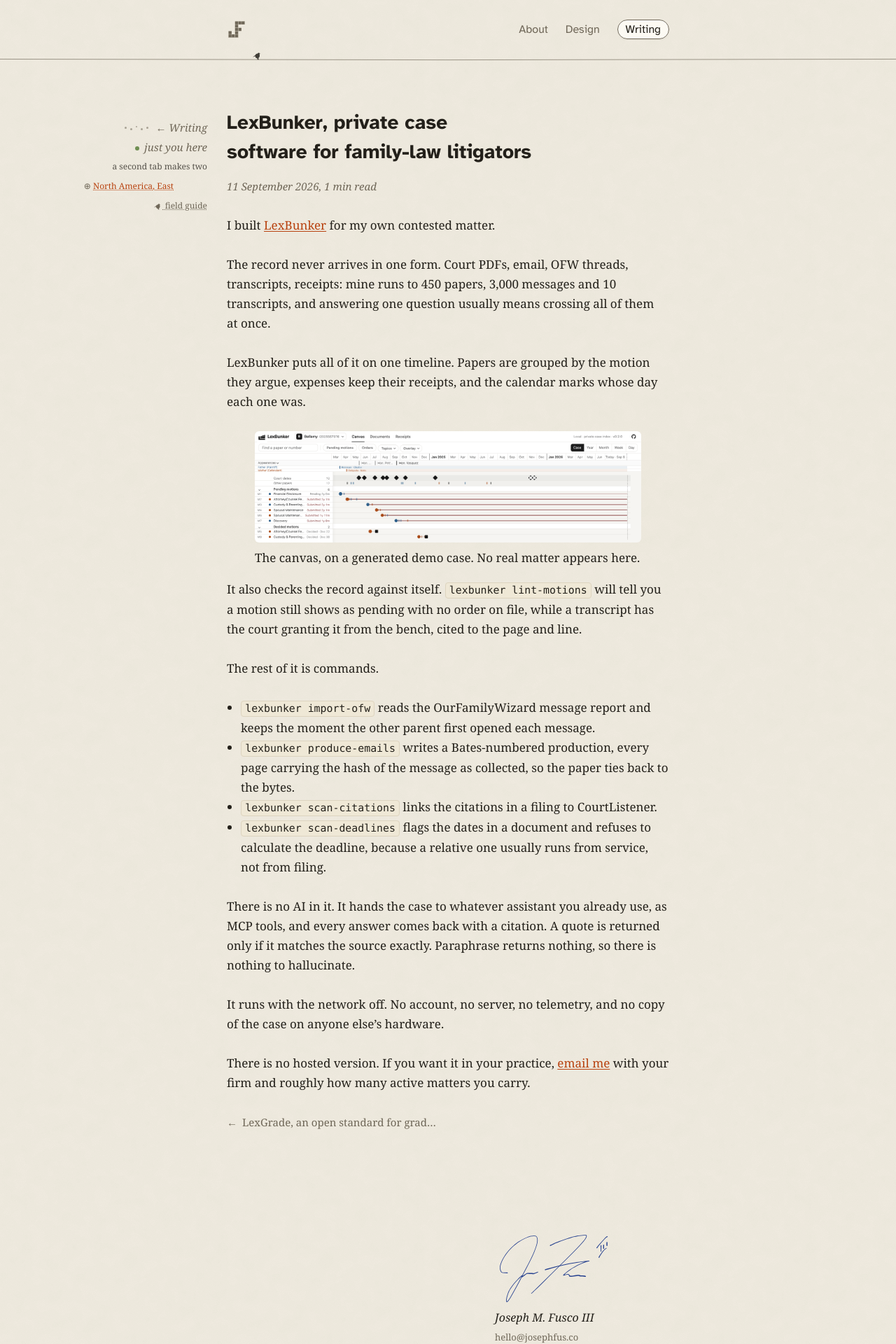
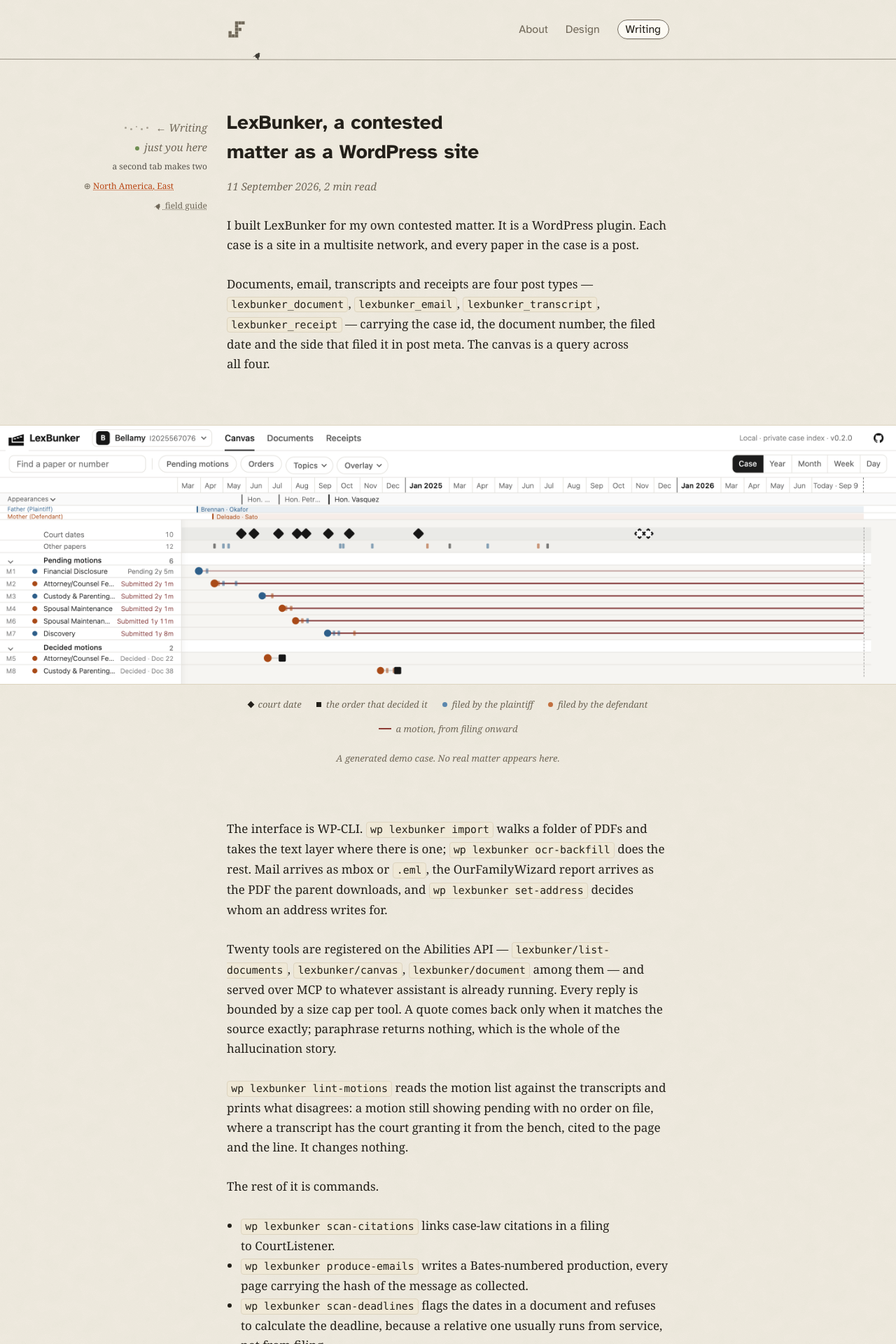
Before and after one commit to josephfusco/josephfusco.github.io, a Jekyll site: the page built from _posts/2026-09-11-lexbunker.md, in a window 1280 px wide. Shown: the top 1920 px of the page at 70% size. Built offline with Jekyll 4.4.1, drawn with Linux system fonts in a browser that asks for light colours; some of the changed text lies outside the part shown.

Commit message:
The LexBunker post is about how it is built
It read like the product page: the problem, the promise, the ask. The
angle is technical now. A case is a site in a multisite network, four
post types carry the papers, WP-CLI is the interface, twenty tools sit
on the Abilities API and answer over MCP, and a quote is returned only
on an exact match. The pitch at the end is gone.

The canvas runs the width of the page with a key under it in the marks
it uses, and the asset is 2880 wide so the picture holds up there. The
caption steps down to 0.8 of the body, the ratio the editor sets.

```diff
--- a/_posts/2026-09-11-lexbunker.md
+++ b/_posts/2026-09-11-lexbunker.md
@@ -1,31 +1,36 @@
 ---
 layout: post
-title: LexBunker, private case software for family-law litigators
+title: LexBunker, a contested matter as a WordPress site
 permalink: lexbunker
 ---
 
-I built [LexBunker](https://lexbunker.com) for my own contested matter.
+I built LexBunker for my own contested matter. It is a WordPress plugin. Each case is a site in a multisite network, and every paper in the case is a post.
 
-The record never arrives in one form. Court PDFs, email, OFW threads, transcripts, receipts: mine runs to 450 papers, 3,000 messages and 10 transcripts, and answering one question usually means crossing all of them at once.
-
-LexBunker puts all of it on one timeline. Papers are grouped by the motion they argue, expenses keep their receipts, and the calendar marks whose day each one was.
+Documents, email, transcripts and receipts are four post types — `lexbunker_document`, `lexbunker_email`, `lexbunker_transcript`, `lexbunker_receipt` — carrying the case id, the document number, the filed date and the side that filed it in post meta. The canvas is a query across all four.
 
 <figure>
-  <img src="/assets/images/lexbunker-canvas.png" alt="A case on one timeline: pending motions, decided motions, court dates and other papers as rows across two years, with each side's counsel marked along the top." width="1440" height="415">
-  <figcaption>The canvas, on a generated demo case. No real matter appears here.</figcaption>
+  <img src="/assets/images/lexbunker-canvas.png" alt="A case on one timeline: pending motions, decided motions, court dates and other papers as rows across two years, with each side's counsel marked along the top." width="2880" height="830">
+  <ul class="figure-key" aria-label="How to read the canvas">
+    <li><span class="key key-diamond" aria-hidden="true"></span>court date</li>
+    <li><span class="key key-square" aria-hidden="true"></span>the order that decided it</li>
+    <li><span class="key key-dot key-p" aria-hidden="true"></span>filed by the plaintiff</li>
+    <li><span class="key key-dot key-d" aria-hidden="true"></span>filed by the defendant</li>
+    <li><span class="key key-line" aria-hidden="true"></span>a motion, from filing onward</li>
+  </ul>
+  <figcaption>A generated demo case. No real matter appears here.</figcaption>
 </figure>
 
-It also checks the record against itself. `lexbunker lint-motions` will tell you a motion still shows as pending with no order on file, while a transcript has the court granting it from the bench, cited to the page and line.
+The interface is WP-CLI. `wp lexbunker import` walks a folder of PDFs and takes the text layer where there is one; `wp lexbunker ocr-backfill` does the rest. Mail arrives as mbox or `.eml`, the OurFamilyWizard report arrives as the PDF the parent downloads, and `wp lexbunker set-address` decides whom an address writes for.
+
+Twenty tools are registered on the Abilities API — `lexbunker/list-documents`, `lexbunker/canvas`, `lexbunker/document` among them — and served over MCP to whatever assistant is already running. Every reply is bounded by a size cap per tool. A quote comes back only when it matches the source exactly; paraphrase returns nothing, which is the whole of the hallucination story.
+
+`wp lexbunker lint-motions` reads the motion list against the transcripts and prints what disagrees: a motion still showing pending with no order on file, where a transcript has the court granting it from the bench, cited to the page and the line. It changes nothing.
 
 The rest of it is commands.
 
-- `lexbunker import-ofw` reads the OurFamilyWizard message report and keeps the moment the other parent first opened each message.
-- `lexbunker produce-emails` writes a Bates-numbered production, every page carrying the hash of the message as collected, so the paper ties back to the bytes.
-- `lexbunker scan-citations` links the citations in a filing to CourtListener.
-- `lexbunker scan-deadlines` flags the dates in a document and refuses to calculate the deadline, because a relative one usually runs from service, not from filing.
+- `wp lexbunker scan-citations` links case-law citations in a filing to CourtListener.
+- `wp lexbunker produce-emails` writes a Bates-numbered production, every page carrying the hash of the message as collected.
+- `wp lexbunker scan-deadlines` flags the dates in a document and refuses to calculate the deadline, because a relative one usually runs from service, not from filing.
+- `wp lexbunker scan-pii` flags what should be redacted before anything is shared; `redact-add`, `redact-apply` do it.
 
-There is no AI in it. It hands the case to whatever assistant you already use, as MCP tools, and every answer comes back with a citation. A quote is returned only if it matches the source exactly. Paraphrase returns nothing, so there is nothing to hallucinate.
-
-It runs with the network off. No account, no server, no telemetry, and no copy of the case on anyone else's hardware.
-
-There is no hosted version. If you want it in your practice, [email me](mailto:hello@josephfus.co) with your firm and roughly how many active matters you carry.
+It runs with the network off. No account, no server, no telemetry, and no copy of the case on hardware that is not the firm's own.
--- a/assets/css/redesign.css
+++ b/assets/css/redesign.css
@@ -285,6 +285,61 @@
 
 /* Prose extras for legacy post content */
 .prose img { max-width: 100%; height: auto; border-radius: 6px; }
+/* A figure is a picture and a line about it. The caption steps down to
+   0.8 of the body, the ratio the block editor sets, and back in colour
+   so it reads as a label and not as the next paragraph. */
+/* A figure leaves the measure: the picture runs the width of the page
+   while its caption stays a line of text. */
+.prose figure {
+  margin-block: var(--space-l);
+  margin-inline: calc(50% - 50vw);
+  width: auto;
+  max-width: none;
+}
+.prose figure img {
+  display: block;
+  width: 100%;
+  border-radius: 0;
+  border-top: 1px solid var(--border);
+  border-bottom: 1px solid var(--border);
+}
+/* A key, in the marks the picture uses */
+.prose .figure-key {
+  display: flex;
+  flex-wrap: wrap;
+  justify-content: center;
+  gap: 0.4375rem 1.3125rem;
+  list-style: none;
+  max-width: 42rem;
+  margin: 0.875rem auto 0;
+  padding-inline: 1.25rem;
+  font-family: Georgia, serif;
+  font-style: italic;
+  font-size: 0.8125rem;
+  line-height: var(--lh);
+  color: var(--muted);
+}
+.prose .figure-key li { display: flex; align-items: center; gap: 0.4375rem; }
+.key { flex: none; }
+.key-diamond { width: 7px; height: 7px; background: var(--fg); rotate: 45deg; }
+.key-square { width: 7px; height: 7px; background: var(--fg); }
+.key-dot { width: 7px; height: 7px; border-radius: 50%; }
+.key-p { background: #5b87ad; }
+.key-d { background: #c2703f; }
+.key-line { width: 18px; height: 2px; background: #8c3b34; }
+
+.prose figcaption {
+  max-width: 42rem;
+  margin-inline: auto;
+  padding-inline: 1.25rem;
+  font-family: Georgia, serif;
+  font-style: italic;
+  font-size: 0.8125rem;
+  line-height: var(--lh);
+  color: var(--muted);
+  text-align: center;
+  margin-top: 0.875rem;
+}
 /* A quotation is an exhibit: a clipped excerpt laid on the letter,
    same stationery as the colophon slip, popped past the text edge */
 .prose blockquote {
@@ -885,7 +940,7 @@
   --space-l: calc(var(--lh) * 2.618);
 }
 
-body { line-height: var(--lh); }
+body { line-height: var(--lh); overflow-x: clip; }
 
 /* Masthead: 1 unit above, half below (minus the 4px double rule) */
 .site-header {
```
Also changed, not shown: assets/images/lexbunker-canvas.png.
